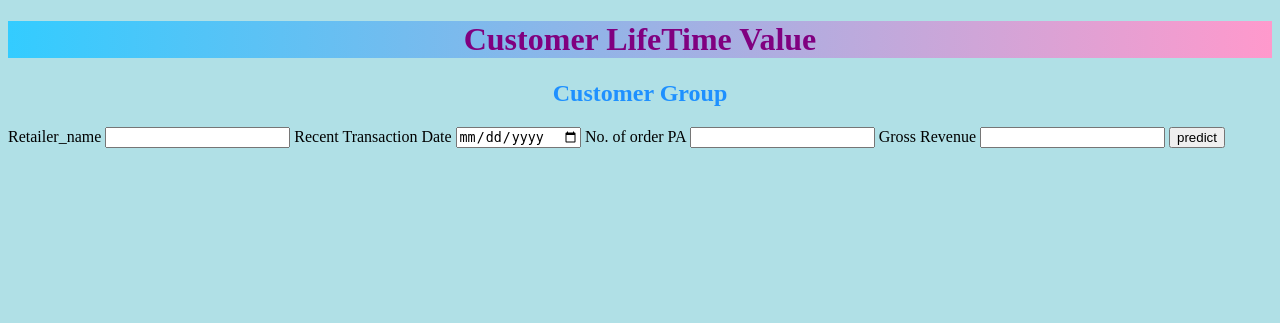
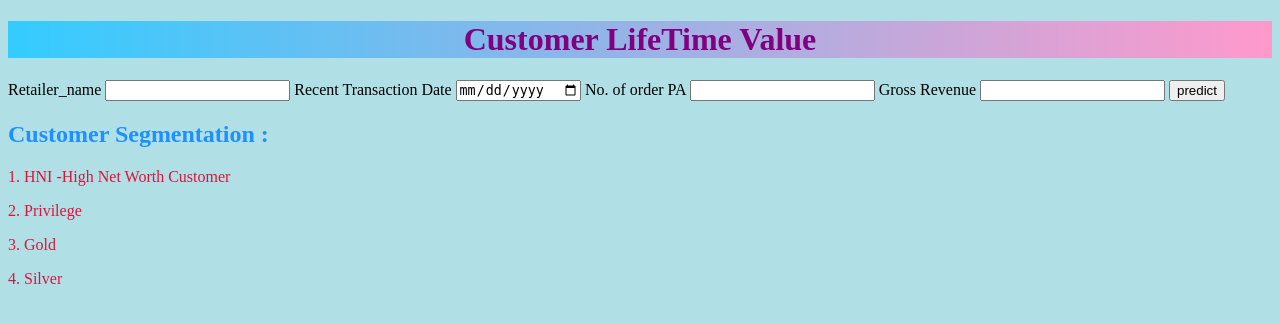
Before and after one commit to keerthi14-ang/heroku-clv, a Flask app: page / in a window 1280 px wide. Shown: the top 323 px of the page. Run offline with Flask 2, Linux system fonts and the light colour scheme.

Commit message:
Update home.htm

```diff
--- a/templates/home.htm
+++ b/templates/home.htm
@@ -17,7 +17,6 @@
 		<div id="brandname">
 			<h1 style="text-align:center;color: purple;background: linear-gradient(to right, #33ccff 0%, #ff99cc 100%);">Customer LifeTime Value</h1>
 		</div>
-		<h2 style="text-align:center;"> Customer Group</h2>
 		</div>
  	</header>
 	<div class="ml-container">
@@ -29,7 +28,11 @@
 			Gross Revenue <input type ="number" name="gr" step="any">
 			<input type="submit" value="predict">
 		</form>
-
+		<h2 style="text-align:left;"> Customer Segmentation : </h2>
+		<p style = "text-align:left;"> 1. HNI -High Net Worth Customer </p>
+		<p style = "text-align:left;"> 2. Privilege </h3>
+		<p style = "text-align:left;"> 3. Gold </h3>
+		<p style = "text-align:left;"> 4. Silver </h3>
 	</div>
 
 </body>
```
